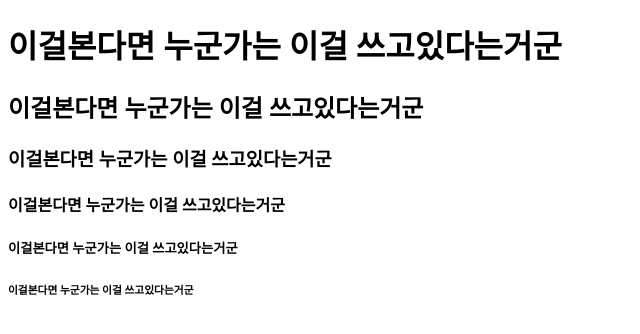
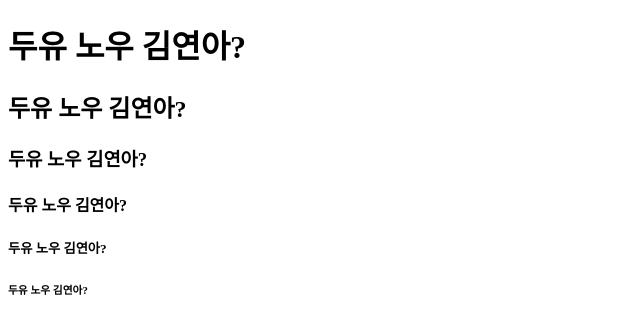
Before and after one commit to jkiimm/unityping, a plain HTML site: page index.html in a window 1280 px wide. Shown: the whole page, without its empty margins (0-640 px from the left). Drawn offline with nearby package versions, Linux system fonts and the light colour scheme.

Commit message:
usage수정

```diff
--- a/index.html
+++ b/index.html
@@ -2,20 +2,24 @@
 <html lang="ko">
     <head>
         <meta charset="UTF-8">
-		<title>UNITYPI</title>
+        <title>Unitypi | 한글 타이핑 효과</title>
     </head>
     <body>
-		<h1 class="text"></h1>
-		<h2 class="text"></h2>
-		<h3 class="text"></h3>
-		<h4 class="text"></h4>
-		<h5 class="text"></h5>
-		<h6 class="text"></h6>
+        <h1 class="foo"></h1>
+        <h2 class="foo"></h2>
+        <h3 class="foo"></h3>
+        <h4 class="foo"></h4>
+        <h5 class="foo"></h5>
+        <h6 class="foo"></h6>
         <script src="http://ajax.googleapis.com/ajax/libs/jquery/1.9.1/jquery.min.js"></script>
         <script src="js/unitypi.js"></script>
         <script>
             $(function() {
-				$('.text').unitypi();
+                $('.foo').unitypi({
+                    string: '두유 노우 김연아?',
+                    typingSpeed: 100, // 100타/분
+                    startDelay: 1000 // 1000ms
+                });
             });
         </script>
     </body>
```
Also changed, not shown: README.md. Lines whose indentation alone changed are shown as unchanged.
